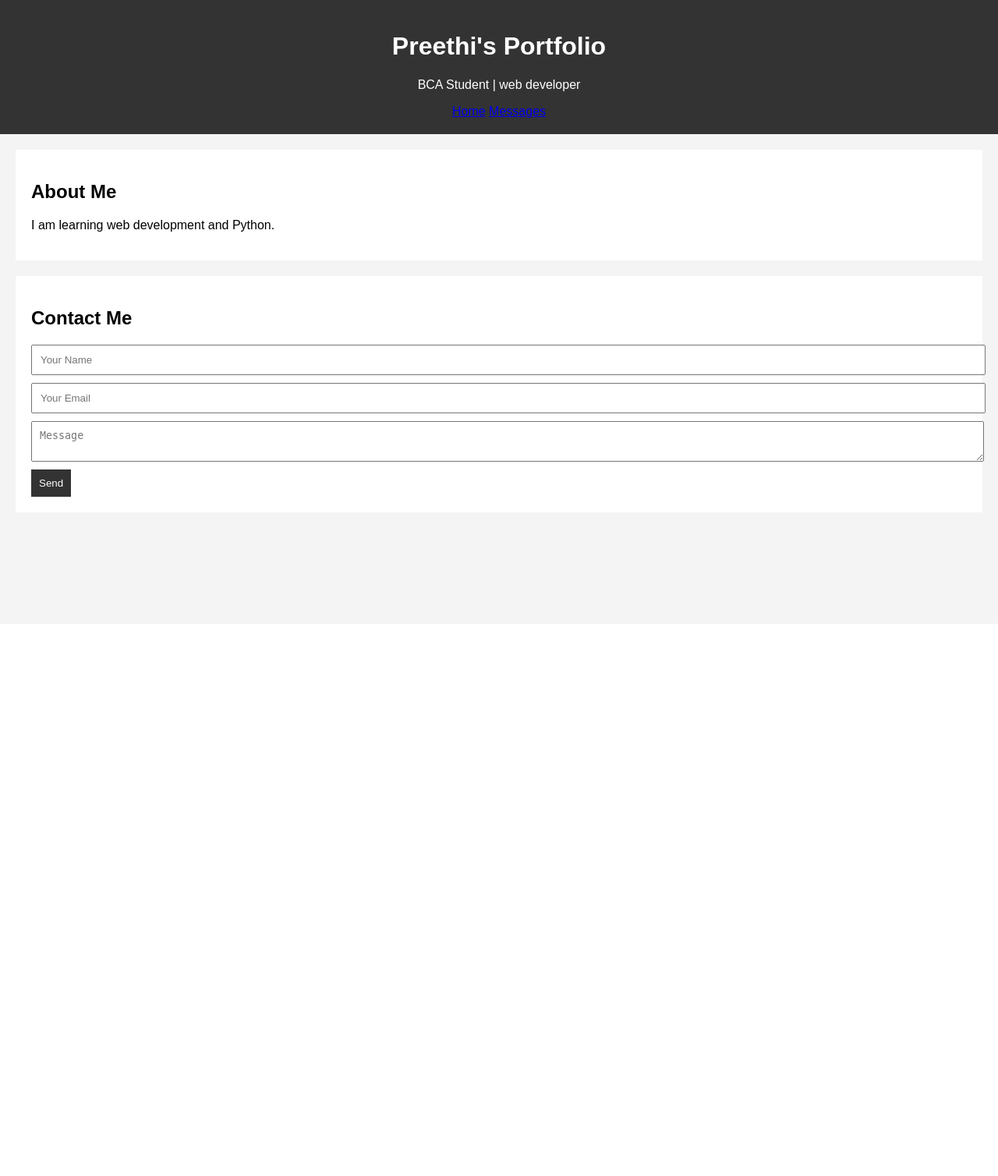
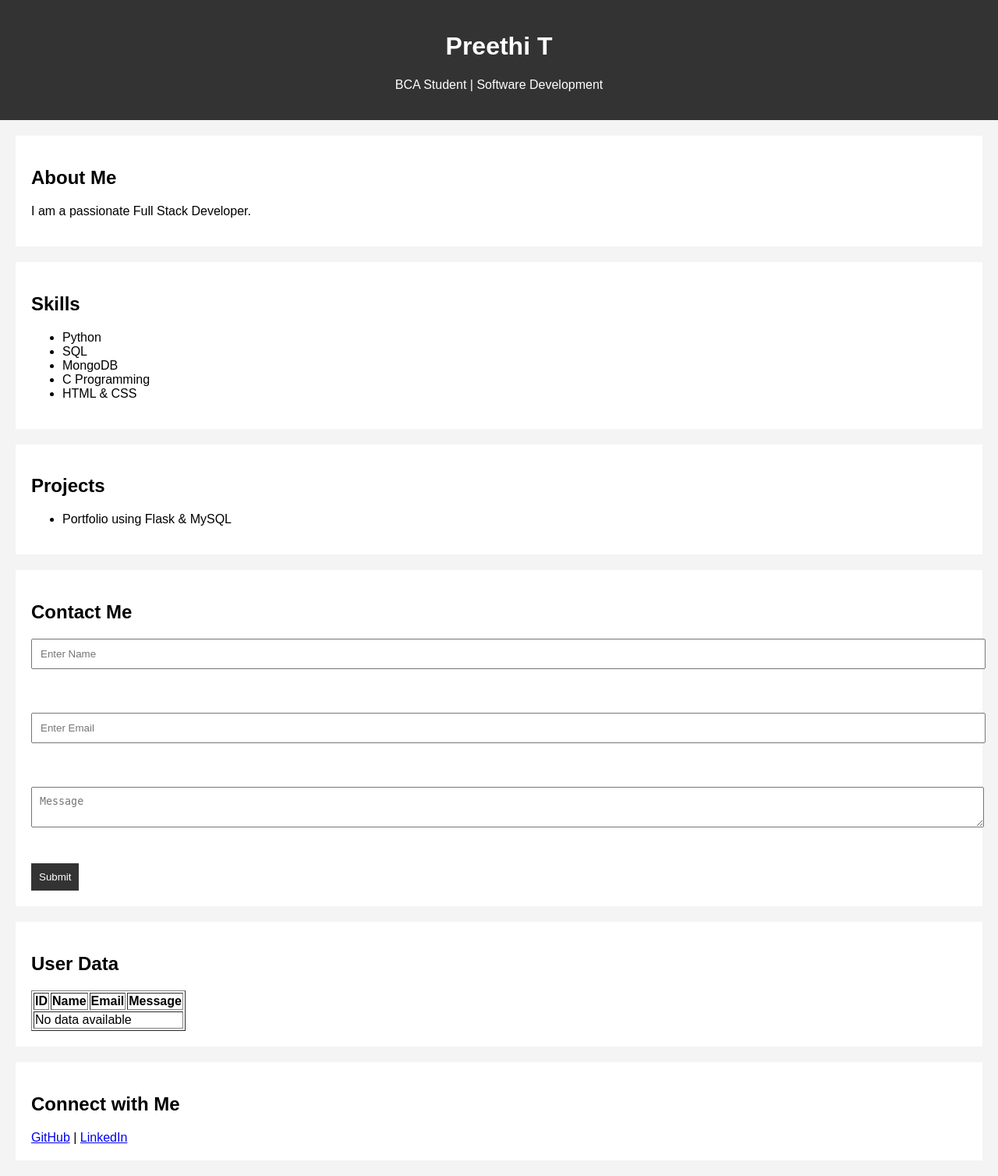
Before and after one commit to preethita16-create/beg, a Flask app: page / in a window 1280 px wide. Shown: the whole page at 78% size. Before the commit the page ends 637 px from the top, so only its background shows below. Run offline with Flask 3, Linux system fonts and the light colour scheme.

Commit message:
Update index.html

```diff
--- a/templates/index.html
+++ b/templates/index.html
@@ -1,33 +1,82 @@
 <!DOCTYPE html>
 <html>
 <head>
-    <title>My Portfolio</title>
-    <link rel="stylesheet" href="/static/style.css">
+    <title>Preethi Portfolio</title>
+    <link rel="stylesheet" href="{{ url_for('static', filename='style.css') }}">
 </head>
 <body>
 
 <header>
-        <h1>Preethi's Portfolio</h1>
-        <p>BCA Student | web developer</p>
-        <nav>
-        <a href="/">Home</a>
-        <a href="/messages">Messages</a>
-    </nav>
+    <h1>Preethi T</h1>
+    <p>BCA Student | Software Development</p>
 </header>
 
 <section>
     <h2>About Me</h2>
-        <p>I am learning web development and Python.</p>
+    <p>
+        I am a passionate Full Stack Developer.
+    </p>
+</section>
+
+<section>
+    <h2>Skills</h2>
+    <ul>
+        <li>Python</li>
+        <li>SQL</li>
+        <li>MongoDB</li>
+        <li>C Programming</li>
+        <li>HTML & CSS</li>
+    </ul>
+</section>
+
+<section>
+    <h2>Projects</h2>
+    <ul>
+        <li>Portfolio using Flask & MySQL</li>
+    </ul>
 </section>
 
 <section>
     <h2>Contact Me</h2>
-        <form action="/contact" method="post">
-            <input type="text" name="name" placeholder="Your Name" required>
-            <input type="email" name="email" placeholder="Your Email" required>
-            <textarea name="message" placeholder="Message"></textarea>
-            <button type="submit">Send</button>
+    <form action="/contact" method="POST">
+        <input type="text" name="name" placeholder="Enter Name" required><br><br>
+        <input type="email" name="email" placeholder="Enter Email" required><br><br>
+        <textarea name="message" placeholder="Message"></textarea><br><br>
+        <button type="submit">Submit</button>
     </form>
+</section>
+
+<section>
+    <h2>User Data</h2>
+    <table border="1">
+        <tr>
+            <th>ID</th>
+            <th>Name</th>
+            <th>Email</th>
+            <th>Message</th>
+        </tr>
+
+        {% if contacts %}
+            {% for row in contacts %}
+            <tr>
+                <td>{{ row[0] }}</td>
+                <td>{{ row[1] }}</td>
+                <td>{{ row[2] }}</td>
+                <td>{{ row[3] }}</td>
+            </tr>
+            {% endfor %}
+        {% else %}
+            <tr>
+                <td colspan="4">No data available</td>
+            </tr>
+        {% endif %}
+    </table>
+</section>
+
+<section>
+    <h2>Connect with Me</h2>
+    <a href="#">GitHub</a> |
+    <a href="#">LinkedIn</a>
 </section>
 
 </body>
```
Lines whose indentation alone changed are shown as unchanged.
